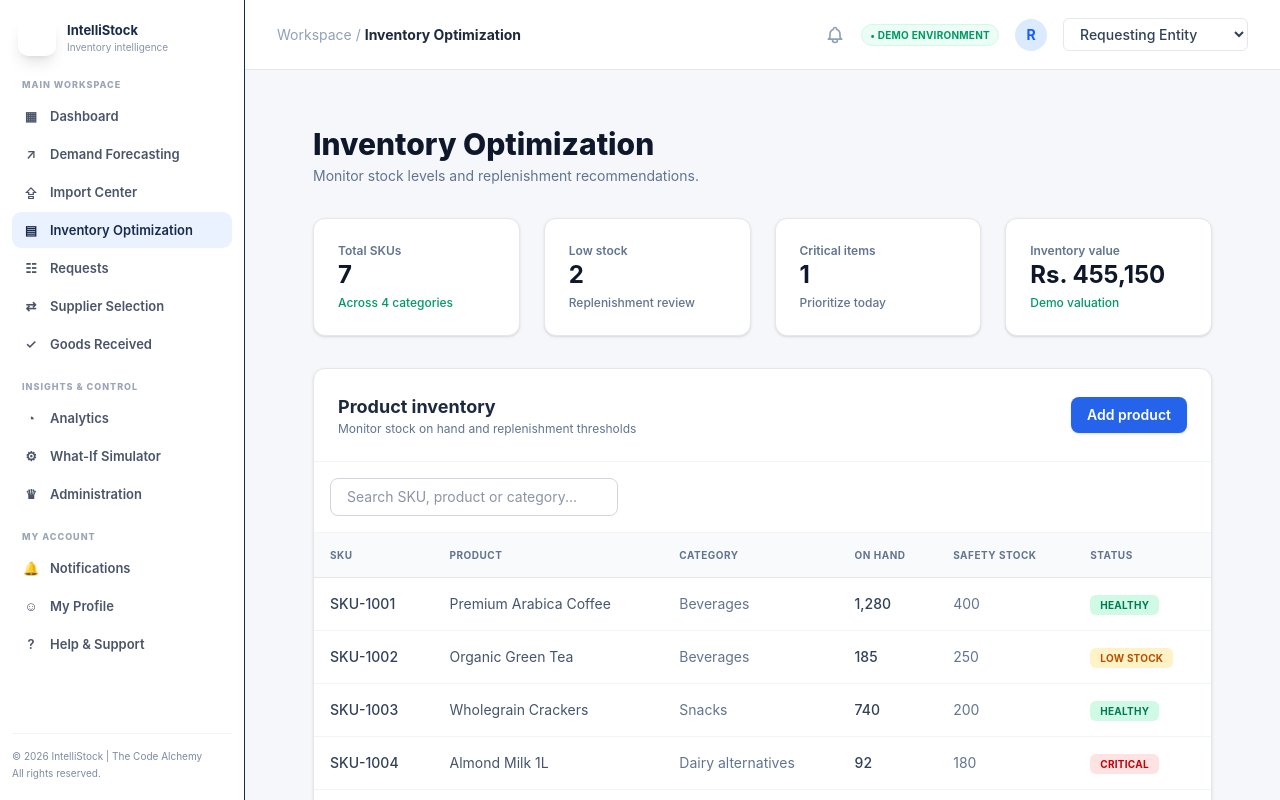
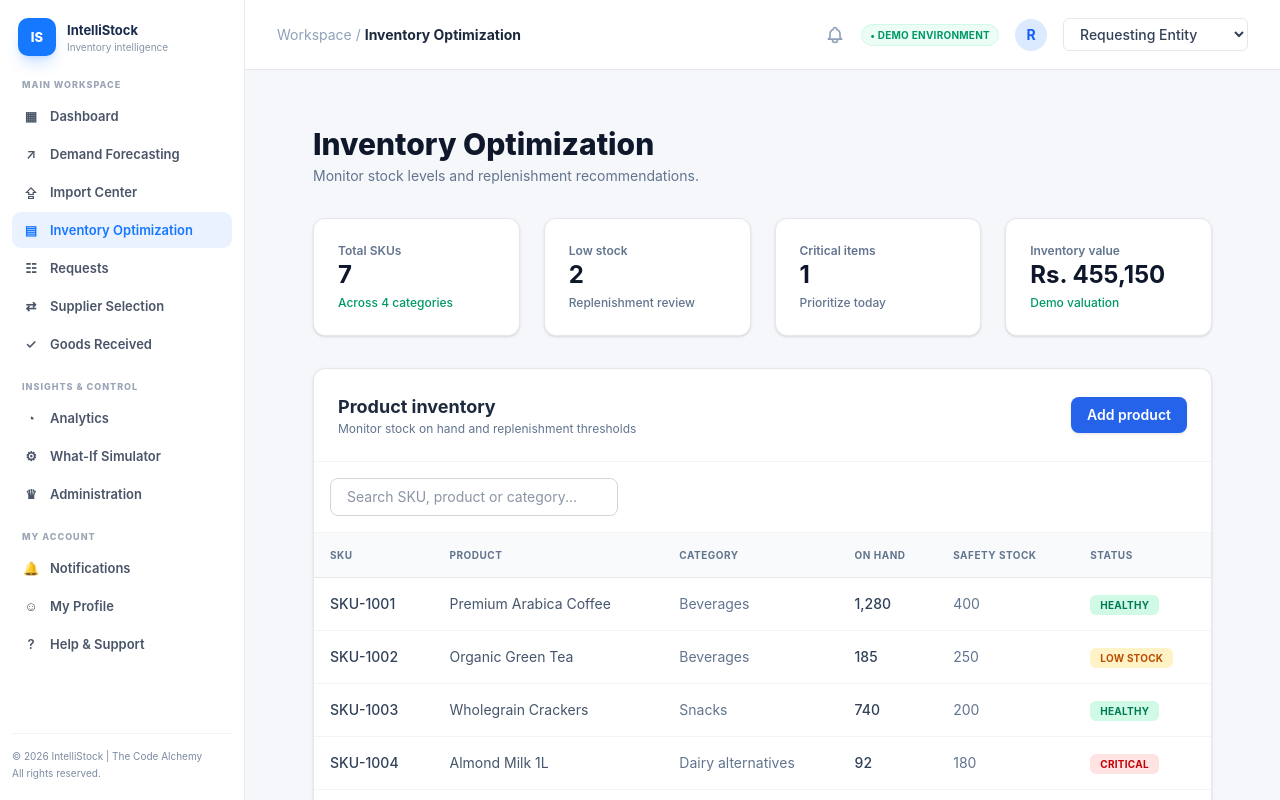
Before and after one commit to sithumthegreat/IntelliStock-Warehouse-Management-System, a React app in the folder frontend/: page /inventory in a window 1280 px wide. Shown: the top 800 px of the page. Built offline with nearby package versions, Linux system fonts and the light colour scheme; the HTML template or start-up script is replaced by a standard one.

Commit message:
Restore theme colours for Tailwind

```diff
--- a/frontend/src/index.css
+++ b/frontend/src/index.css
@@ -14,7 +14,14 @@
   color: var(--ink);
   background-color: var(--bg);
 }
-
+@theme {
+  --color-brand: #1677ff;
+  --color-ink: #172b4d;
+  --color-muted: #718096;
+  --color-line: #e5eaf2;
+  --color-surface: #f5f7fb;
+  --color-accent: #19b38a;
+}
 
 * {
   box-sizing: border-box;
```
